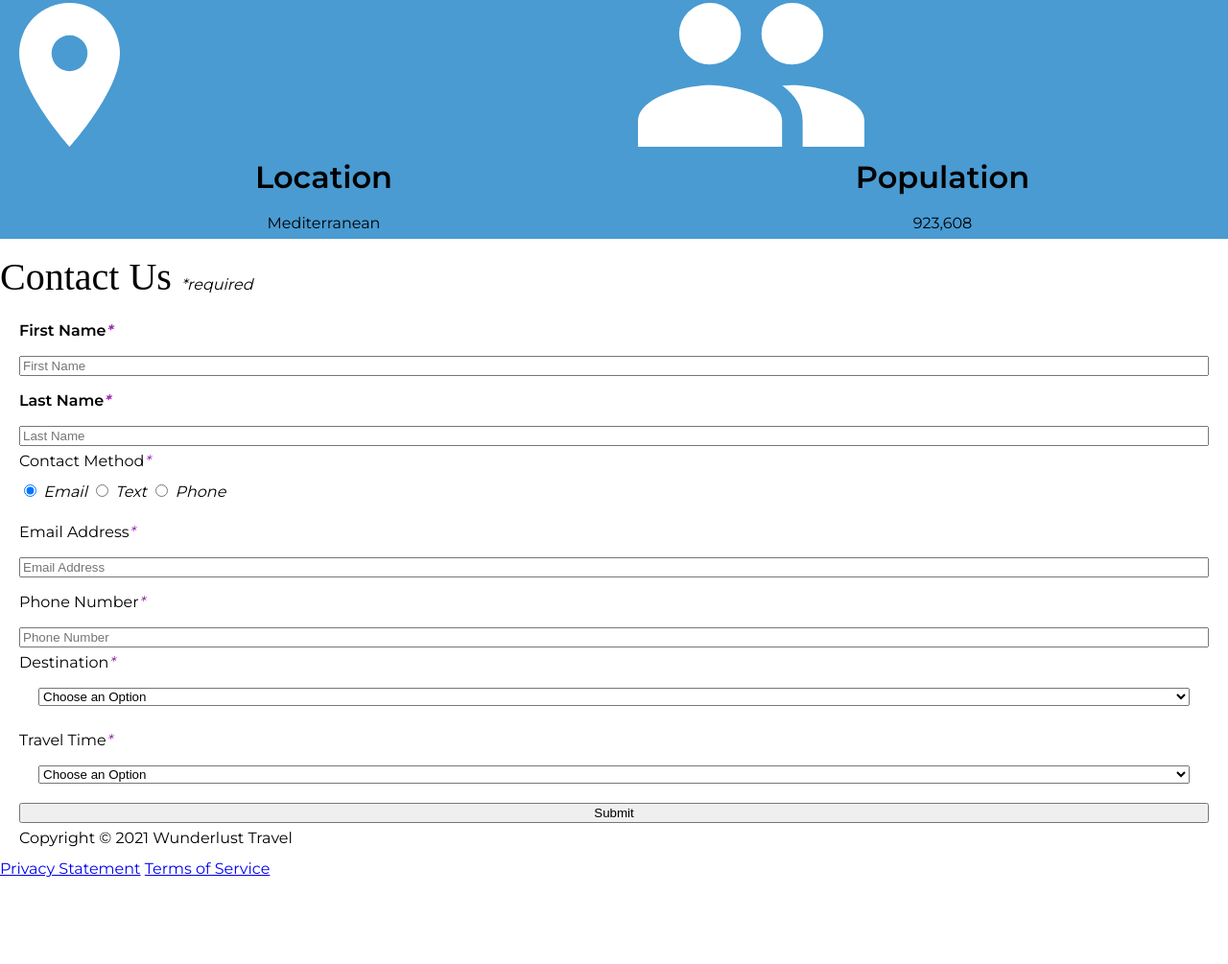
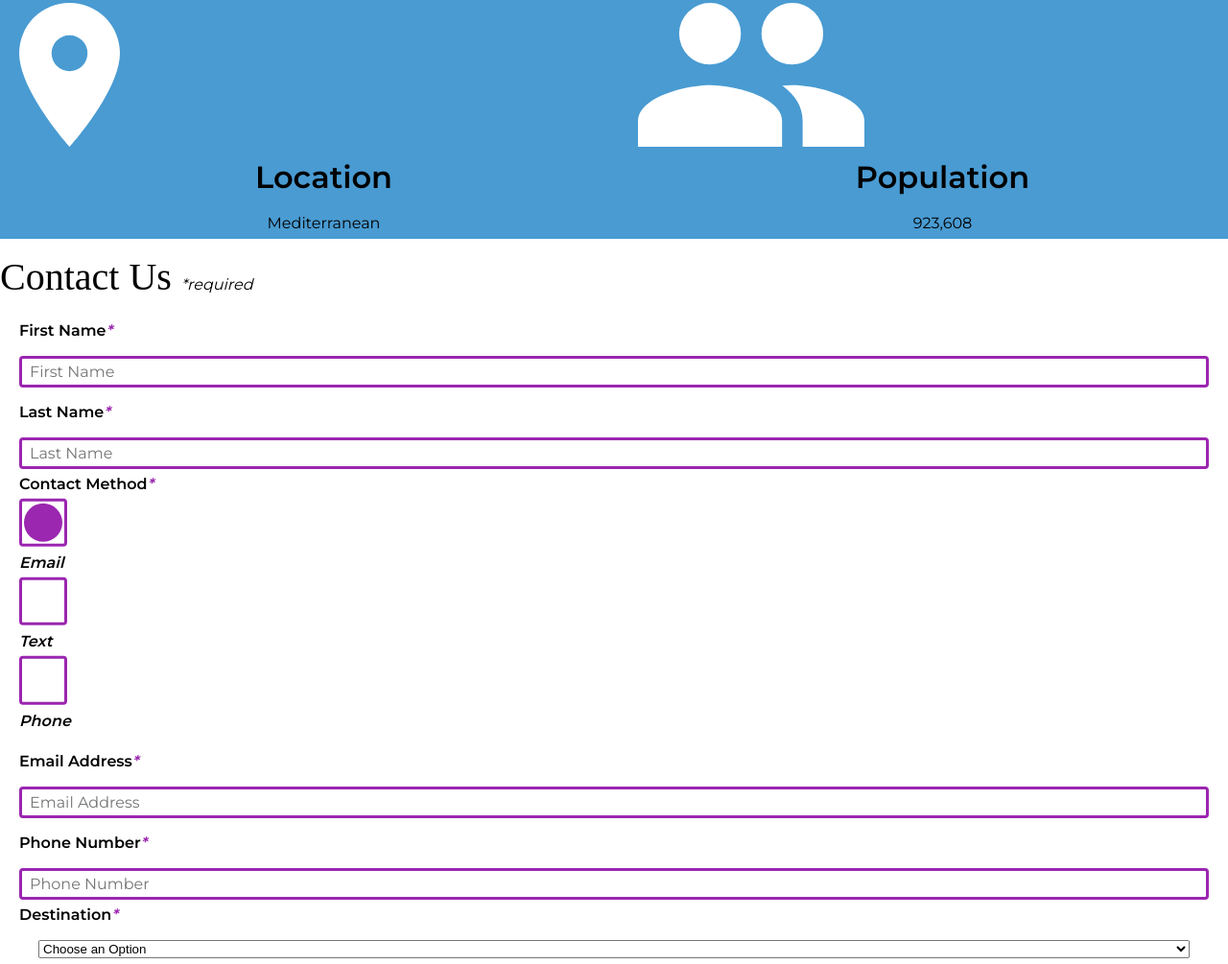
Before and after one commit to Nick-Kuhn88/wunderlust, a plain HTML site: page wunderlust-majorca.html in a window 1280 px wide. Shown: the part 4975-5980 px from the top of the page at 96% size. Before the commit the page ends 5897 px from the top, so only its background shows below. Drawn offline with Linux system fonts and the light colour scheme; a web font is replaced by a local one.

Commit message:
Update styles.css

```diff
--- a/styles.css
+++ b/styles.css
@@ -313,9 +313,56 @@ p {
     padding-left: 20px;
     padding-right: 20px;
   }
+  #contact input {
+    font-size: 16px;
+  font-size: max(16px, 1em);
+  font-family: inherit;
+  padding: 0.25em 0.5em;
+  background-color: #fff;
+  border: 3px solid var(--purple);
+  border-radius: 4px;
+  }
   .required {
     color: var(--purple);
   }
-  #names label {
+  #names, #nums, #selects label {
     font-weight: bold;
   }
+  input[type="radio"] {
+    -webkit-appearance: none;
+    appearance: none;
+    background-color: var(--form-background);
+    margin: 0;
+
+    font: inherit;
+    color: var(--purple);
+    width: 3.15em;
+    height: 3.15em;
+    border: 0.15em solid currentColor;
+    border-radius: 50%;
+    transform: translateY(-0.075em);
+
+    display: grid;
+    place-content: center;
+  }
+
+  input[type="radio"]::before {
+    content: "";
+    width: 2.5em;
+    height: 2.5em;
+    border-radius: 50%;
+    transform: scale(0);
+    transition: 120ms transform ease-in-out;
+    box-shadow: inset 1em 1em var(--form-control-color);
+    /* Windows High Contrast Mode */
+    background-color: var(--purple);
+  }
+
+  input[type="radio"]:checked::before {
+    transform: scale(1);
+  }
+
+  input[type="radio"]:focus {
+    outline: max(2px, 0.15em) solid var(--purple);
+    outline-offset: max(2px, 0.15em);
+  }
```
